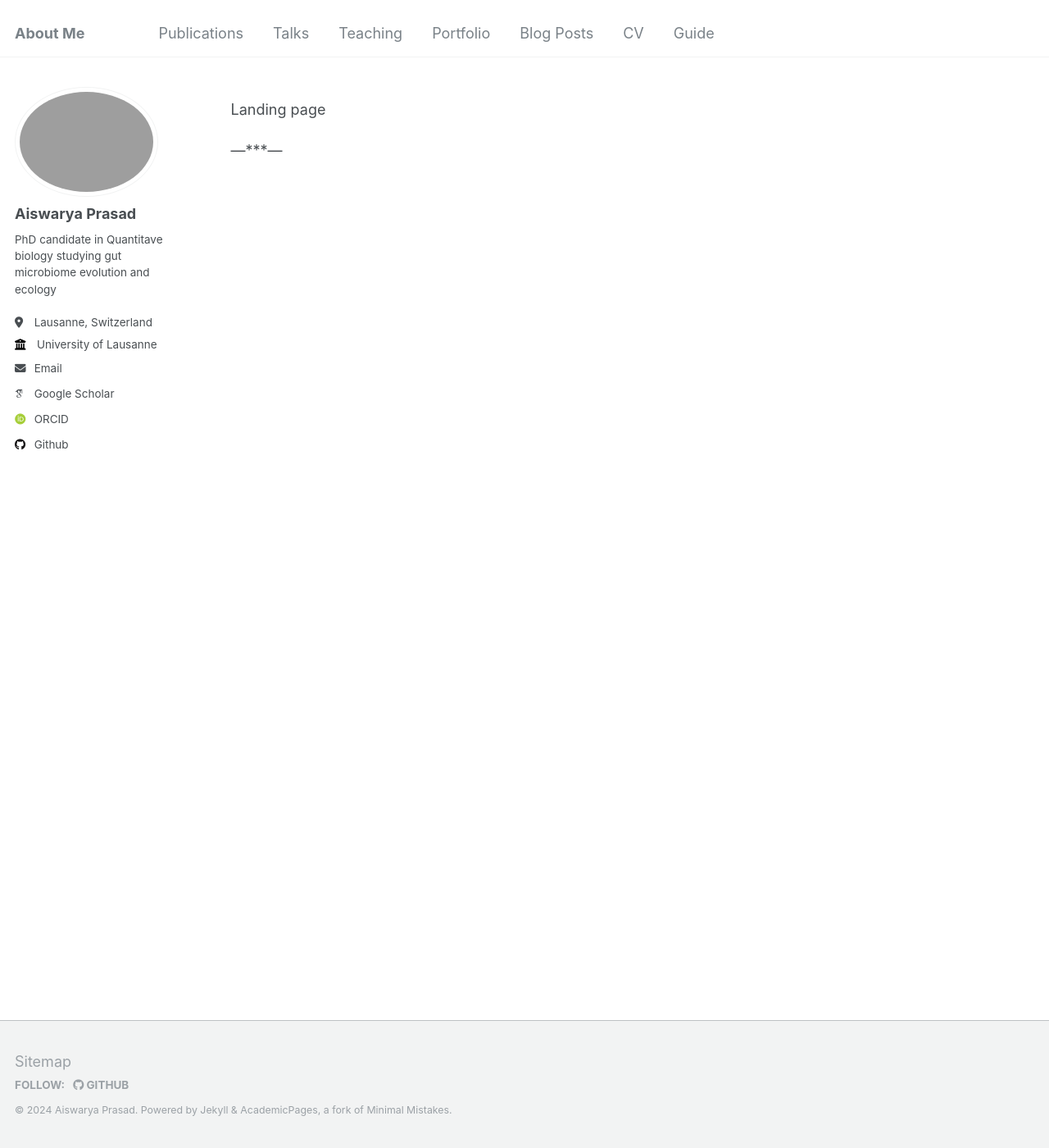
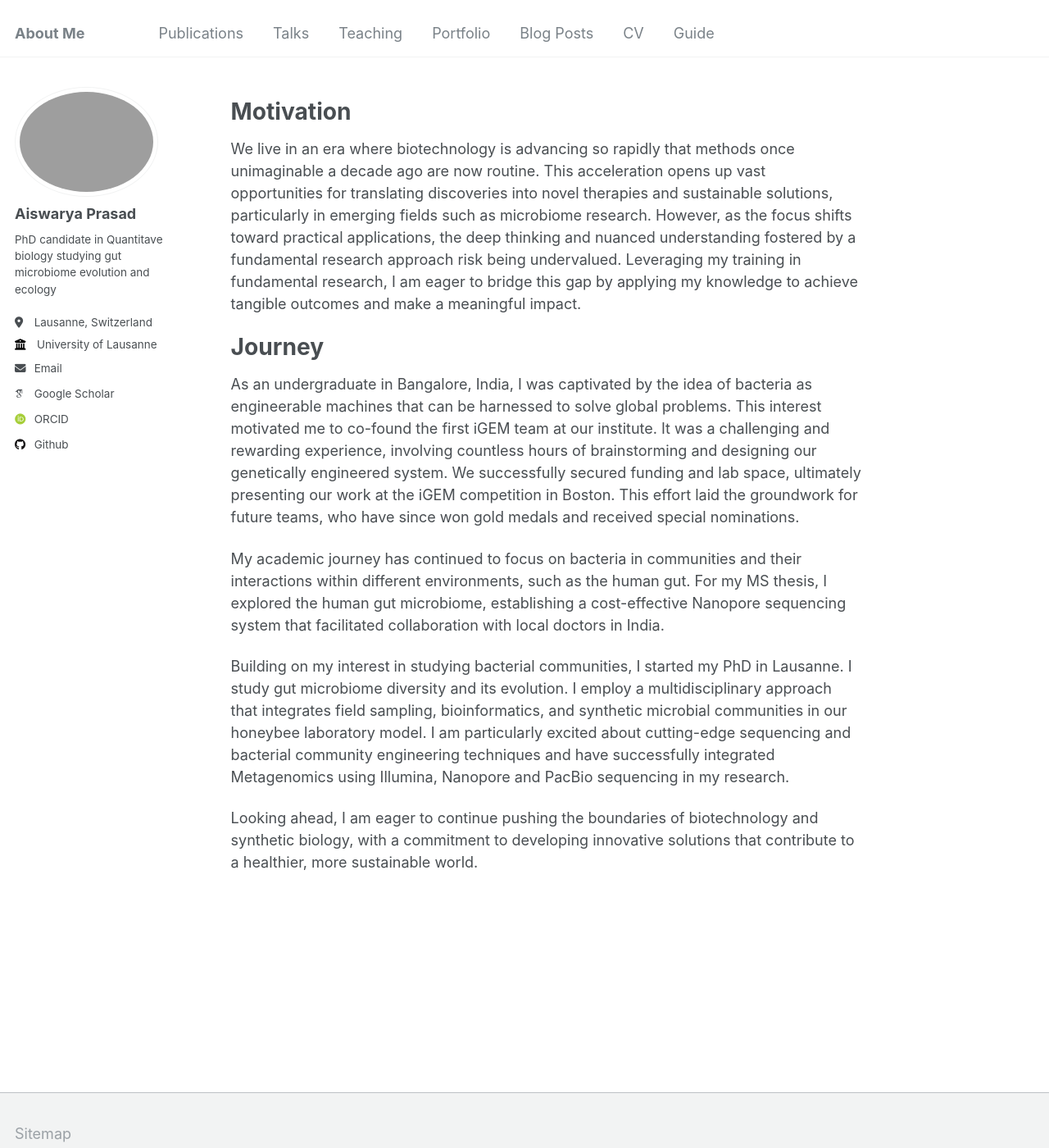
Before and after one commit to Aiswarya-prasad/aiswarya-prasad.github.io, a Jekyll site: the page built from _pages/about.md, in a window 1280 px wide and 1400 px high. Shown: the whole window at 82% size. Built offline with Jekyll 4.4.1, drawn with Linux system fonts in a browser that asks for light colours; some web fonts are replaced.

Commit message:
Syntax change, squash commit later or just ignore.

```diff
--- a/_pages/about.md
+++ b/_pages/about.md
@@ -7,41 +7,16 @@ redirect_from:
   - /about.html
 ---
 
-Landing page
+# Motivation
 
+We live in an era where biotechnology is advancing so rapidly that methods once unimaginable a decade ago are now routine. This acceleration opens up vast opportunities for translating discoveries into novel therapies and sustainable solutions, particularly in emerging fields such as microbiome research. However, as the focus shifts toward practical applications, the deep thinking and nuanced understanding fostered by a fundamental research approach risk being undervalued. Leveraging my training in fundamental research, I am eager to bridge this gap by applying my knowledge to achieve tangible outcomes and make a meaningful impact.
 
+# Journey
 
+As an undergraduate in Bangalore, India, I was captivated by the idea of bacteria as engineerable machines that can be harnessed to solve global problems. This interest motivated me to co-found the first iGEM team at our institute. It was a challenging and rewarding experience, involving countless hours of brainstorming and designing our genetically engineered system. We successfully secured funding and lab space, ultimately presenting our work at the iGEM competition in Boston. This effort laid the groundwork for future teams, who have since won gold medals and received special nominations.
 
+My academic journey has continued to focus on bacteria in communities and their interactions within different environments, such as the human gut. For my MS thesis, I explored the human gut microbiome, establishing a cost-effective Nanopore sequencing system that facilitated collaboration with local doctors in India.
 
+Building on my interest in studying bacterial communities, I started my PhD in Lausanne. I study gut microbiome diversity and its evolution. I employ a multidisciplinary approach that integrates field sampling, bioinformatics, and synthetic microbial communities in our honeybee laboratory model. I am particularly excited about cutting-edge sequencing and bacterial community engineering techniques and have successfully integrated Metagenomics using Illumina, Nanopore and PacBio sequencing in my research.
 
-
-
-
-
-
-
-
-
-
-
-
-
-
-
-
-
-
-
-
-
-
-
-
-
-
-
-
-
-
-
----***---
+Looking ahead, I am eager to continue pushing the boundaries of biotechnology and synthetic biology, with a commitment to developing innovative solutions that contribute to a healthier, more sustainable world.
```
